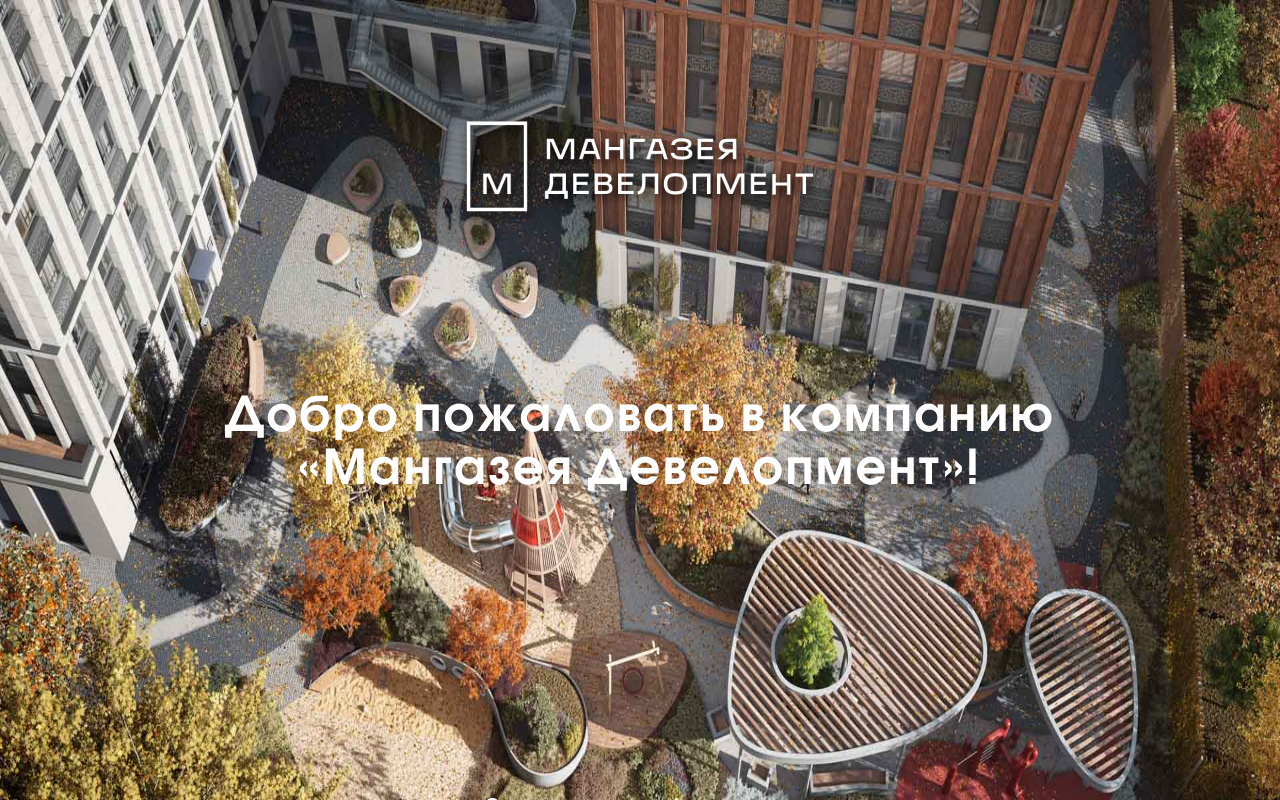
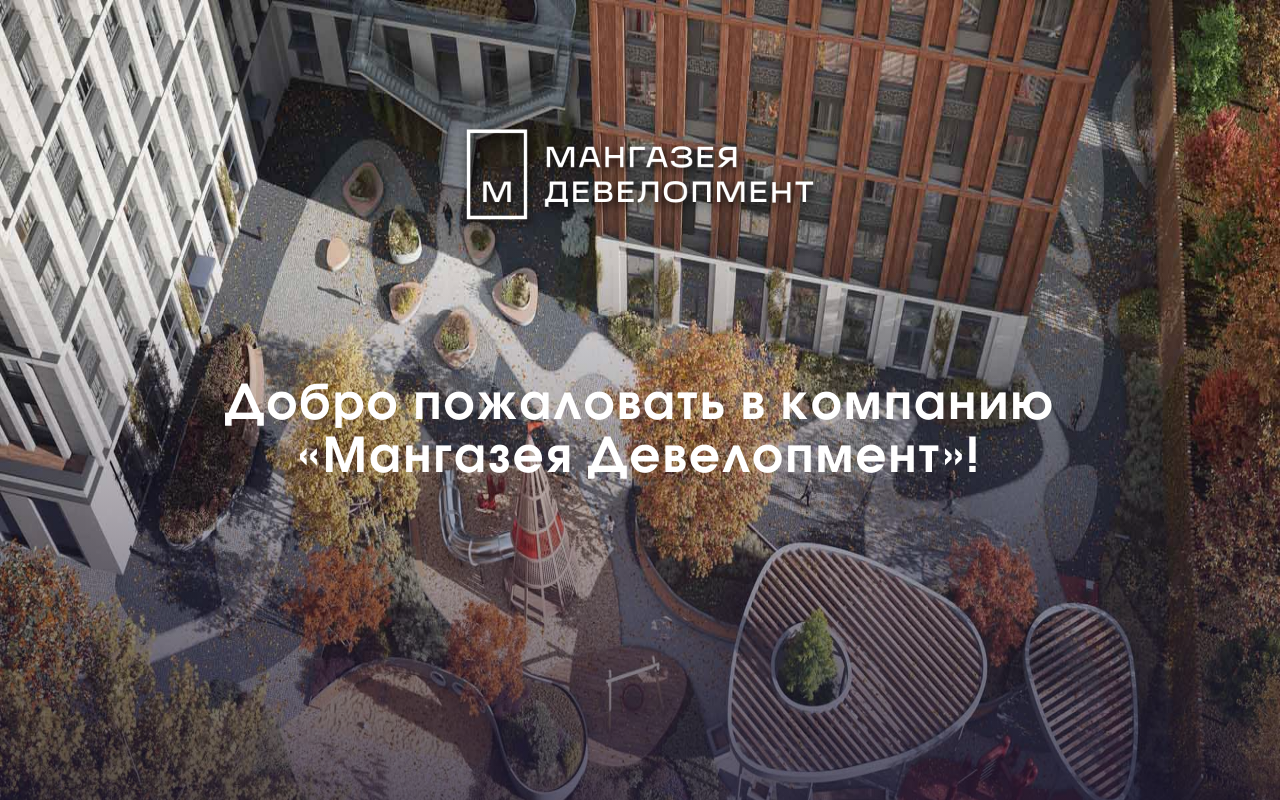
Before and after one commit to CappAlpha/Hr-Mangazeya, a React (Vite) app: page / in a window 1280 px wide. Shown: the top 800 px of the page. Built offline with nearby package versions, Linux system fonts and the light colour scheme.

Commit message:
Шапка сделана, осталось лучше адаптировать.

```diff
--- a/src/components/Links/Links.module.scss
+++ b/src/components/Links/Links.module.scss
@@ -4,7 +4,8 @@
   display: flex;
   flex-direction: column;
   align-items: center;
-  margin-top: 300px;
+  z-index: 5;
+  margin-top: 40vh;
 
   .container {
     display: flex;
--- a/src/components/Welcome/Welcome.module.scss
+++ b/src/components/Welcome/Welcome.module.scss
@@ -1,19 +1,27 @@
 @import '../../static/styles/variables.scss';
 
 .welcome {
+  z-index: 0;
   display: flex;
   align-items: center;
   flex-direction: column;
+
+  padding: 16vh 0 12vh 0;
+
+  //position: absolute;
+  width: 100%;
   height: 100vh;
-  max-width: 100vw;
-  padding: 120px 0 80px 0;
+  left: 0px;
+  top: 0px;
 
   background: url('../../assets/images/WelcomeCover.jpg');
   background-size: cover;
+  background-position: center;
   background-size: 100% 100%;
   background-repeat: no-repeat;
 
   .container {
+    z-index: 5;
     display: flex;
     align-items: center;
     text-align: center;
@@ -29,6 +37,29 @@
   }
 
   .container:nth-child(2) {
-    margin-top: 180px;
+    margin-top: 20vh;
+    padding: 0px 20px;
   }
 }
+
+.welcome::after {
+  position: absolute;
+  width: 100%;
+  height: 100vh;
+  left: 0px;
+  top: 0px;
+
+  background: #1b1835;
+  opacity: 0.4;
+}
+
+.welcome_gradient {
+  position: absolute;
+  z-index: 0;
+  width: 100%;
+  height: 100vh;
+  left: 0px;
+  top: 30vh;
+
+  background: linear-gradient(180deg, rgba(27, 24, 53, 0) 0%, #1b1835 100%);
+}
--- a/src/components/Welcome/Welcome.tsx
+++ b/src/components/Welcome/Welcome.tsx
@@ -12,6 +12,7 @@
         <h1>Добро пожаловать в компанию «Мангазея Девелопмент»!</h1>
       </div>
       <Links />
+      <div className={styles.welcome_gradient}></div>
     </section>
   );
 };
```
